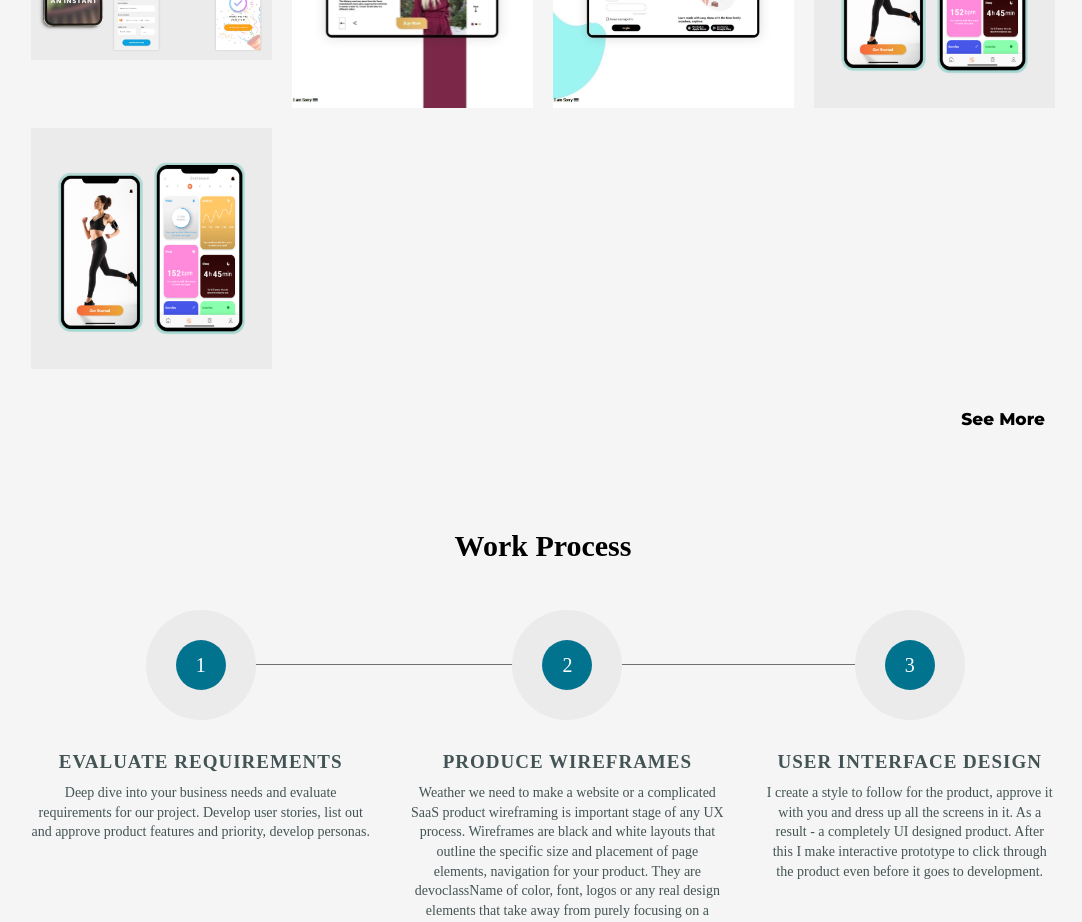
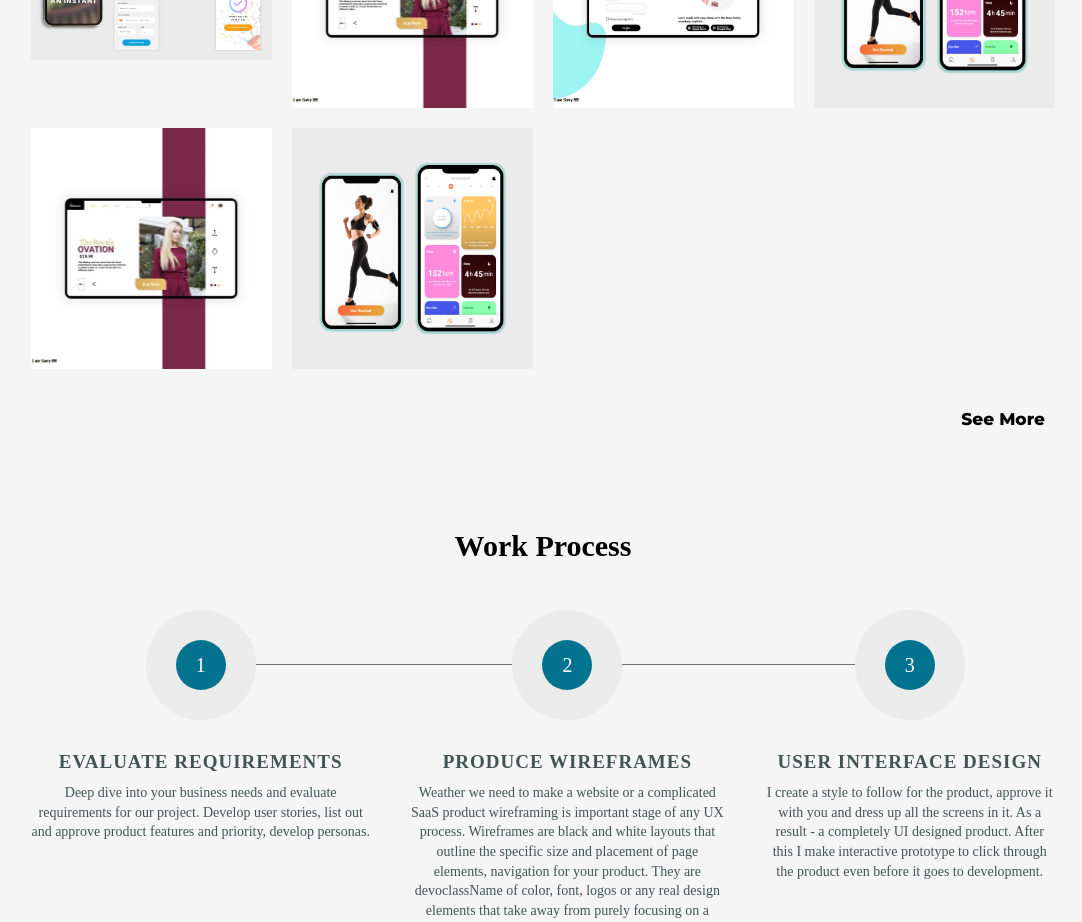
Before and after one commit to timmy471/my-portfolio, a React (Create React App) app: page / in a window 1280 px wide. Shown: the part 1220-2142 px from the top of the page, without its empty margins (97-1179 px from the left). Built offline with nearby package versions, Linux system fonts and the light colour scheme.

Commit message:
added picture back

```diff
--- a/src/components/Project.js
+++ b/src/components/Project.js
@@ -16,7 +16,7 @@ const Project = () => {
                 <img src={require("../img/img11.png")} alt="" />
                 <img src={require("../img/ddd.png")} alt="" />
                 <img src={require("../img/Ad.png")} alt="" />
-                {/* <img src={require("../img/img11.png")} alt="" /> */}
+                <img src={require("../img/img11.png")} alt="" />
                 <img src={require("../img/Ad.png")} alt="" />
             </div>
             <div className="see">
```
